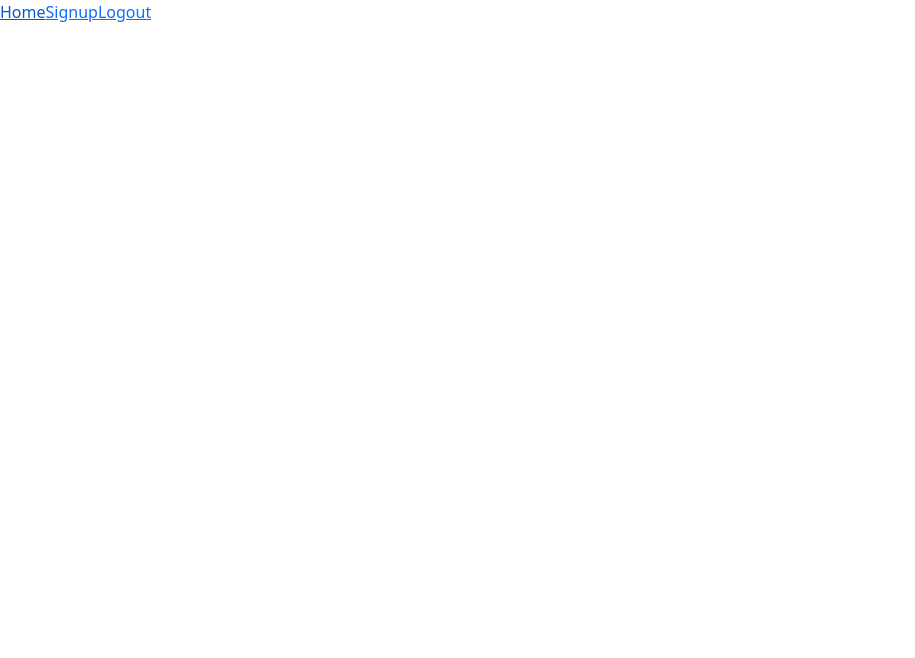
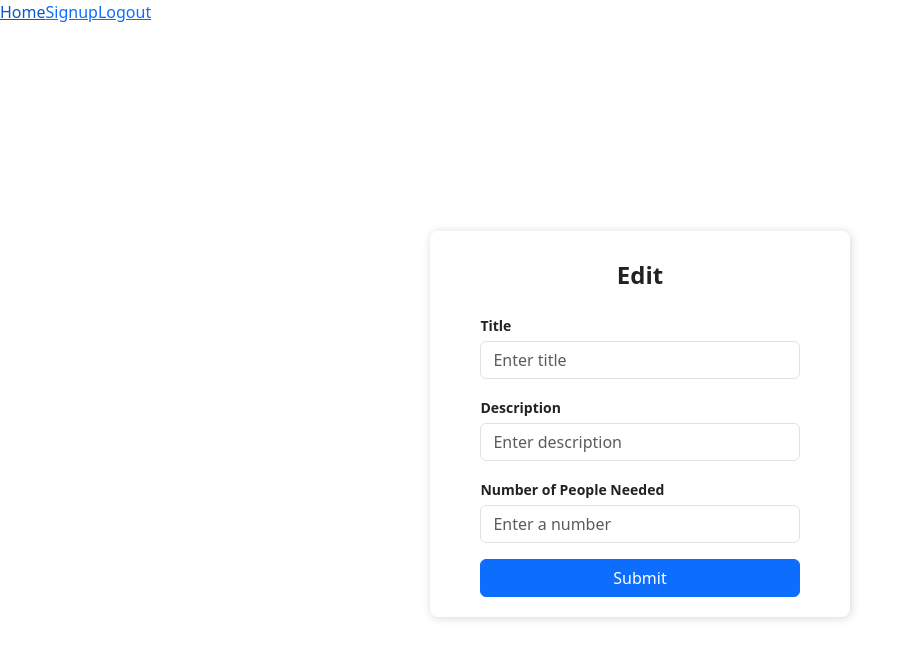
Before and after one commit to NoahBroah/Phase-4-project, a React (Create React App) app in the folder client/: page /my_projects/1/edit in a window 1280 px wide. Shown: the top 658 px of the page, without its empty margins (0-915 px from the left). Built offline with nearby package versions, Linux system fonts and the light colour scheme; no server answers.

Commit message:
All Project Routes Working

```diff
--- a/client/src/App.js
+++ b/client/src/App.js
@@ -7,6 +7,7 @@ import Home from './Home';
 import ProjectListView from './ProjectListView';
 import NewProjectView from './NewProjectView';
 import EditProjectView from './EditProjectView';
+import ProjectView from './ProjectView';
 
 function App() {
   const [currentUser, setCurrentUser] = useState(null)
@@ -50,8 +51,8 @@ function App() {
         </Route>
         {/* display individual projects */}
         <Route exact path="/my_projects/:id">
-          <div>project view</div>
-          {/* <ProjectView /> */}
+          {/* <div>project view</div> */}
+          <ProjectView />
         </Route>
         {/* display all projects */}
         <Route exact path="/my_projects/:id/edit">
--- a/client/src/EditProjectView.js
+++ b/client/src/EditProjectView.js
@@ -1,80 +1,99 @@
-import React, { useEffect } from 'react'
-import { useParams } from 'react-router-dom'
+import React, { useEffect, useState } from "react";
+import { useParams, useHistory } from "react-router-dom";
+const initialForm = {
+  title: "",
+  description: "",
+  number_of_people: "",
+};
 
 function EditProjectView() {
   const { id } = useParams();
-  console.log(id)
+  const history = useHistory();
+  const [formData, setFormData] = useState(initialForm);
 
-//  function handleEditSubmit(id) {
-//         fetch(`/projects/${id}`, {
-//             method: 'PATCH',
-//             headers: {'Content-Type': 'application/json'},
-//             body: JSON.stringify(updatedProject),
-//         }).then(resp => {
-//             if(resp.ok) {
-//                 resp.json().then(console.log(updatedProject))
-//                 .then(setProjects([...projects,updatedProject]))
-//             } else {
-//                 resp.json().then((e) => setErrors(console.error()))
-//             }
-//         })
-//     }
+  function handleEditSubmit(e) {
+    e.preventDefault();
 
-//   return (
-//     <div>
-//       <h1>Hello</h1>
-//       {/* <div>
-//                 <div>
-//                 </div>
-//             <div className="Auth-form-container">
-//         <form className="Auth-form" onSubmit={handleEditSubmit}>
-//           <div className="Auth-form-content">
-//             <h3 className="Auth-form-title">Edit </h3>
-//             <div className="form-group mt-3">
-//               <label>Title</label>
-//               <input
-//                 type="title"
-//                 name='title'
-//                 className="form-control mt-1"
-//                 placeholder="Enter title"
-//                 value={formData.title}
-//                 onChange={(e) => setFormData({...formData,
-//                     [e.target.name]:e.target.value})}
-//               />
-//             </div>
-//             <div className="form-group mt-3">
-//               <label>Description</label>
-//               <input
-//                 type="text"
-//                 name='description'
-//                 className="form-control mt-1"
-//                 placeholder="Enter description"
-//                 value={formData.description}
-//                 onChange={(e) => setFormData({...formData,
-//                     [e.target.name]:e.target.value})}            />
-//             </div>
-//             <div className="form-group mt-3">
-//               <label>Number of People Needed</label>
-//               <input
-//                 type="text"
-//                 name='number_of_people'
-//                 className="form-control mt-1"
-//                 placeholder="Enter a number"
-//                 value={formData.number_of_people}
-//                 onChange={(e) => setFormData({...formData,
-//                     [e.target.name]:e.target.value})}             />
-//             </div>
-//             <div className="d-grid gap-2 mt-3">
-//               <button type="submit" className="btn btn-primary">
-//                 Submit
-//               </button>
-//             </div>
-//           </div>
-//         </form>
-//       </div>
-//             </div> */}
-//     </div>
-//   )
+    const updatedProject = { ...formData };
+    fetch(`/projects/${id}`, {
+      method: "PATCH",
+      headers: { "Content-Type": "application/json" },
+      body: JSON.stringify(updatedProject),
+    })
+      .then((resp) => resp.json())
+      .then((updatedProject) => {
+        console.log(updatedProject);
+        history.push(`/my_projects/${updatedProject.id}`);
+      });
+  }
+
+  return (
+    <div>
+      <div>
+        <div></div>
+        <div className="Auth-form-container">
+          <form className="Auth-form" onSubmit={handleEditSubmit}>
+            <div className="Auth-form-content">
+              <h3 className="Auth-form-title">Edit </h3>
+              <div className="form-group mt-3">
+                <label>Title</label>
+                <input
+                  type="title"
+                  name="title"
+                  className="form-control mt-1"
+                  placeholder="Enter title"
+                  value={formData.title}
+                  onChange={(e) =>
+                    setFormData({
+                      ...formData,
+                      [e.target.name]: e.target.value,
+                    })
+                  }
+                />
+              </div>
+              <div className="form-group mt-3">
+                <label>Description</label>
+                <input
+                  type="text"
+                  name="description"
+                  className="form-control mt-1"
+                  placeholder="Enter description"
+                  value={formData.description}
+                  onChange={(e) =>
+                    setFormData({
+                      ...formData,
+                      [e.target.name]: e.target.value,
+                    })
+                  }
+                />
+              </div>
+              <div className="form-group mt-3">
+                <label>Number of People Needed</label>
+                <input
+                  type="text"
+                  name="number_of_people"
+                  className="form-control mt-1"
+                  placeholder="Enter a number"
+                  value={formData.number_of_people}
+                  onChange={(e) =>
+                    setFormData({
+                      ...formData,
+                      [e.target.name]: e.target.value,
+                    })
+                  }
+                />
+              </div>
+              <div className="d-grid gap-2 mt-3">
+                <button type="submit" className="btn btn-primary">
+                  Submit
+                </button>
+              </div>
+            </div>
+          </form>
+        </div>
+      </div>
+    </div>
+  );
 }
 
-export default EditProjectView
+export default EditProjectView;
--- a/client/src/ProjectView.js
+++ b/client/src/ProjectView.js
@@ -1,8 +1,29 @@
-import React from 'react'
+import React, { useEffect, useState } from 'react'
+import { useParams } from 'react-router-dom'
 
 function ProjectView() {
+  const { id } = useParams();
+  const [project, setProject] = useState([]);
+
+  async function fetchProjects() {
+    return fetch(`/projects/${id}`).then((resp) => {
+      if (resp.ok) {
+        resp.json().then((project) => setProject(project));
+      }
+    });
+  }
+
+  useEffect(() => {
+    fetchProjects();
+  }, []);
+
   return (
-    <div>ProjectView</div>
+    <div>
+      <h1>{project.title}</h1>
+      <h2>{project.description}</h2>
+      <h4>{project.number_of_people}</h4>
+      {/* <h5>{project.users.username}</h5> */}
+    </div>
   )
 }
 
```
